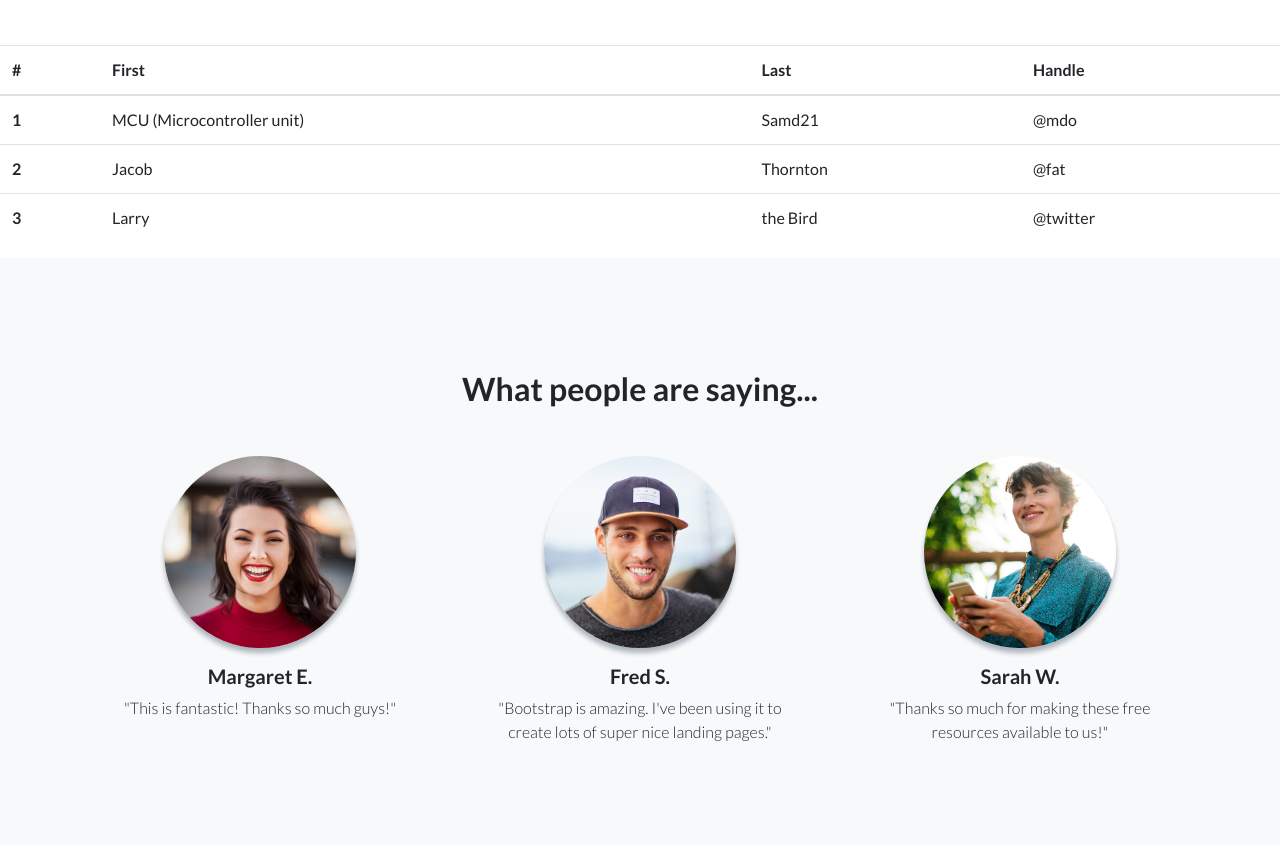
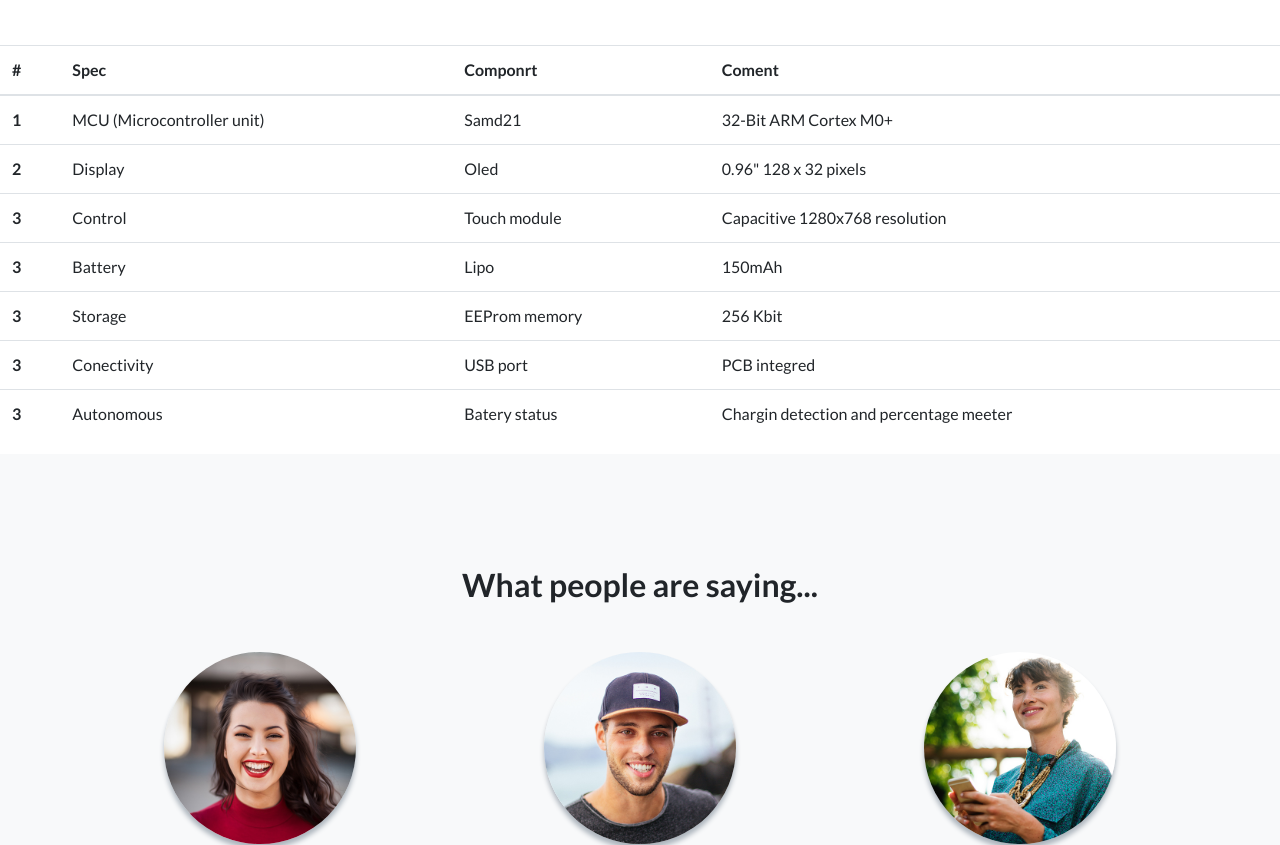
Before and after one commit to zerokeyusb/bootstrap, a website: page index.html in a window 1280 px wide. Shown: the part 2818-3663 px from the top of the page. Drawn offline with Linux system fonts and the light colour scheme.

Commit message:
Update index.html

```diff
--- a/index.html
+++ b/index.html
@@ -132,9 +132,9 @@
   <thead>
     <tr>
       <th scope="col">#</th>
-      <th scope="col">First</th>
-      <th scope="col">Last</th>
-      <th scope="col">Handle</th>
+      <th scope="col">Spec</th>
+      <th scope="col">Componrt</th>
+      <th scope="col">Coment</th>
     </tr>
   </thead>
   <tbody>
@@ -142,19 +142,43 @@
       <th scope="row">1</th>
       <td>MCU (Microcontroller unit)</td>
       <td>Samd21</td>
-      <td>@mdo</td>
+      <td>32-Bit ARM Cortex M0+</td>
     </tr>
     <tr>
       <th scope="row">2</th>
-      <td>Jacob</td>
-      <td>Thornton</td>
-      <td>@fat</td>
+      <td>Display</td>
+      <td>Oled</td>
+      <td>0.96" 128 x 32 pixels</td>
     </tr>
     <tr>
       <th scope="row">3</th>
-      <td>Larry</td>
-      <td>the Bird</td>
-      <td>@twitter</td>
+      <td>Control</td>
+      <td>Touch module</td>
+      <td>Capacitive 1280x768 resolution</td>
+    </tr>
+     <tr>
+      <th scope="row">3</th>
+      <td>Battery</td>
+      <td>Lipo</td>
+      <td>150mAh</td>
+    </tr>
+         <tr>
+      <th scope="row">3</th>
+      <td>Storage</td>
+      <td>EEProm memory</td>
+      <td>256 Kbit</td>
+    </tr>
+             <tr>
+      <th scope="row">3</th>
+      <td>Conectivity</td>
+      <td>USB port</td>
+      <td>PCB integred</td>
+    </tr>
+                 <tr>
+      <th scope="row">3</th>
+      <td>Autonomous</td>
+      <td>Batery status</td>
+      <td>Chargin detection and percentage meeter</td>
     </tr>
   </tbody>
 </table>
```
